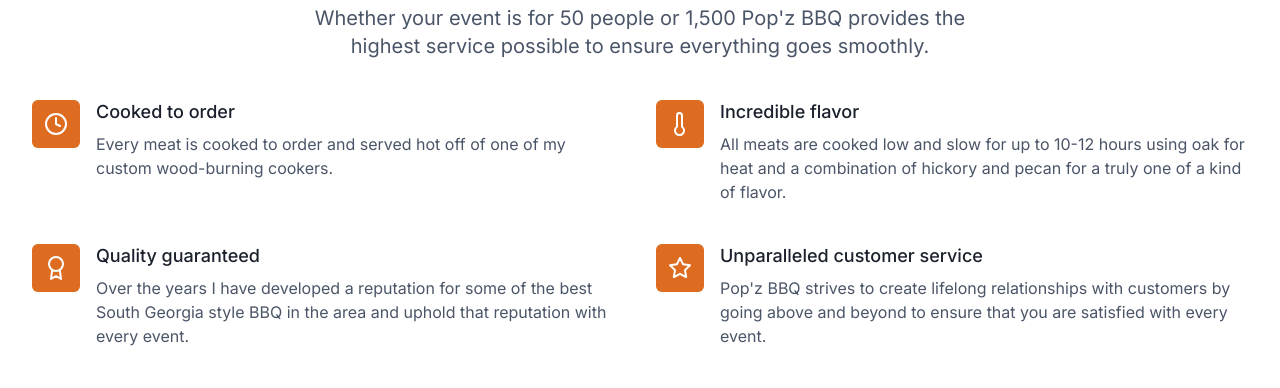
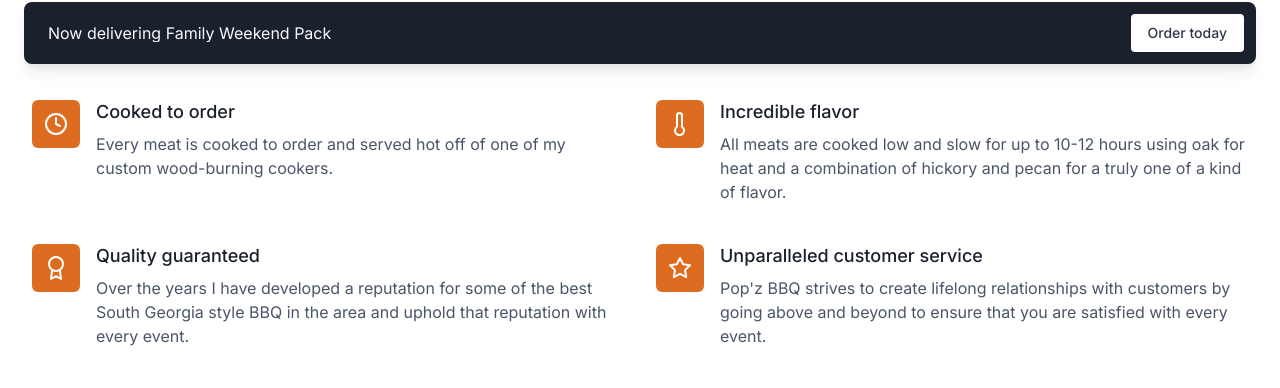
Before and after one commit to 0xhjohnson/popzbbq, a Gatsby site: page / in a window 1280 px wide. Shown: the part 712-1100 px from the top of the page. Built offline with nearby package versions, Linux system fonts and the light colour scheme; Gatsby itself is replaced by a stand-in of ours; a script that the page names is missing.

Commit message:
Stripe verification finally went though, enabled banner

```diff
--- a/src/components/Banner.jsx
+++ b/src/components/Banner.jsx
@@ -27,7 +27,7 @@ function Banner() {
   return (
     <animated.div
       style={props}
-      className="z-50 fixed bottom-0 inset-x-0 px-2 pb-10 sm:px-0 sm:pb-6 hidden"
+      className="z-50 fixed bottom-0 inset-x-0 px-2 pb-10 sm:px-0 sm:pb-6"
     >
       <button
         type="button"
```
